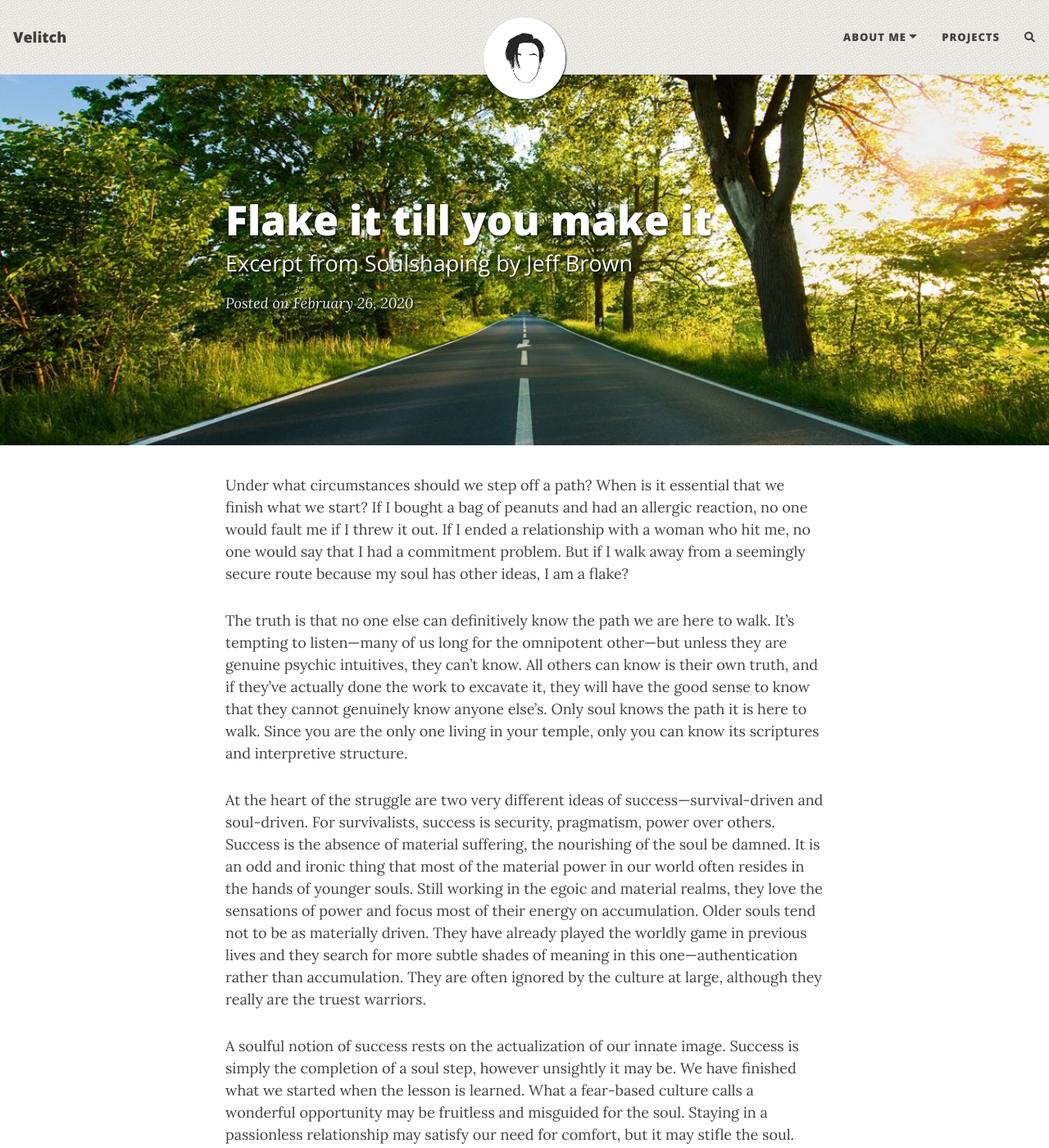
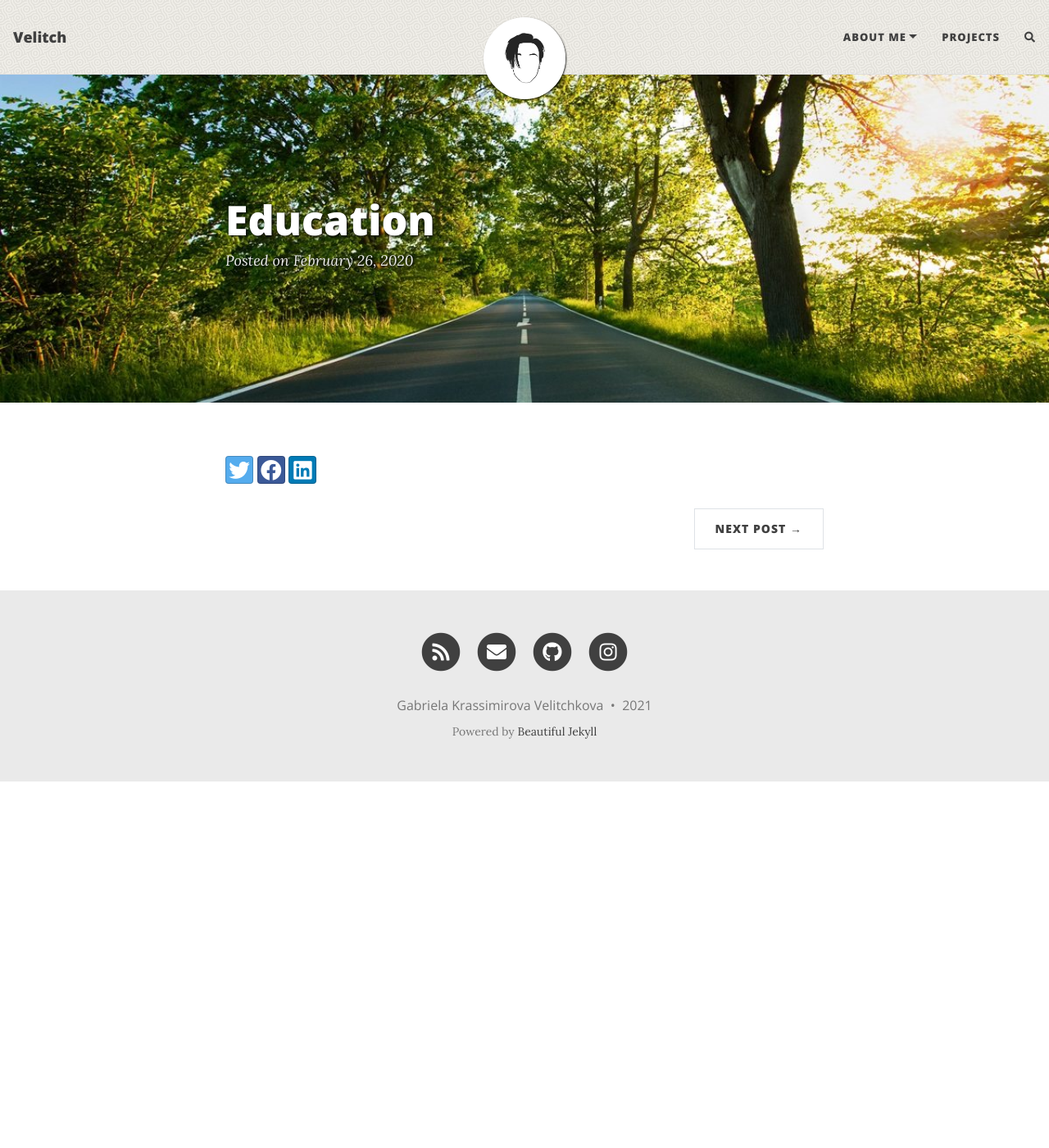
Before and after one commit to Velitch/velitch, a Jekyll site: the page built from _posts/2020-02-26-flake-it-till-you-make-it.md, in a window 1280 px wide and 1400 px high. Shown: the whole window at 82% size. Built offline with Jekyll 4.4.1, drawn with Linux system fonts in a browser that asks for light colours; nearby versions of some CDN libraries; comment, search, counter and statistics services are not loaded; some of the changed text lies outside the part shown.

Commit message:
Update 2020-02-26-flake-it-till-you-make-it.md

```diff
--- a/_posts/2020-02-26-flake-it-till-you-make-it.md
+++ b/_posts/2020-02-26-flake-it-till-you-make-it.md
@@ -1,17 +1,9 @@
 ---
 layout: post
-title: Flake it till you make it
-subtitle: Excerpt from Soulshaping by Jeff Brown
+title: Education
+subtitle:
 cover-img: /assets/img/path.jpg
 thumbnail-img: /assets/img/thumb.png
 share-img: /assets/img/path.jpg
-tags: [books, test]
+# tags: [books, test]
 ---
-
-Under what circumstances should we step off a path? When is it essential that we finish what we start? If I bought a bag of peanuts and had an allergic reaction, no one would fault me if I threw it out. If I ended a relationship with a woman who hit me, no one would say that I had a commitment problem. But if I walk away from a seemingly secure route because my soul has other ideas, I am a flake?
-
-The truth is that no one else can definitively know the path we are here to walk. It’s tempting to listen—many of us long for the omnipotent other—but unless they are genuine psychic intuitives, they can’t know. All others can know is their own truth, and if they’ve actually done the work to excavate it, they will have the good sense to know that they cannot genuinely know anyone else’s. Only soul knows the path it is here to walk. Since you are the only one living in your temple, only you can know its scriptures and interpretive structure.
-
-At the heart of the struggle are two very different ideas of success—survival-driven and soul-driven. For survivalists, success is security, pragmatism, power over others. Success is the absence of material suffering, the nourishing of the soul be damned. It is an odd and ironic thing that most of the material power in our world often resides in the hands of younger souls. Still working in the egoic and material realms, they love the sensations of power and focus most of their energy on accumulation. Older souls tend not to be as materially driven. They have already played the worldly game in previous lives and they search for more subtle shades of meaning in this one—authentication rather than accumulation. They are often ignored by the culture at large, although they really are the truest warriors.
-
-A soulful notion of success rests on the actualization of our innate image. Success is simply the completion of a soul step, however unsightly it may be. We have finished what we started when the lesson is learned. What a fear-based culture calls a wonderful opportunity may be fruitless and misguided for the soul. Staying in a passionless relationship may satisfy our need for comfort, but it may stifle the soul. Becoming a famous lawyer is only worthwhile if the soul demands it. It is an essential failure if you are called to be a monastic this time around. If you need to explore and abandon ten careers in order to stretch your soul toward its innate image, then so be it. Flake it till you make it.
```
